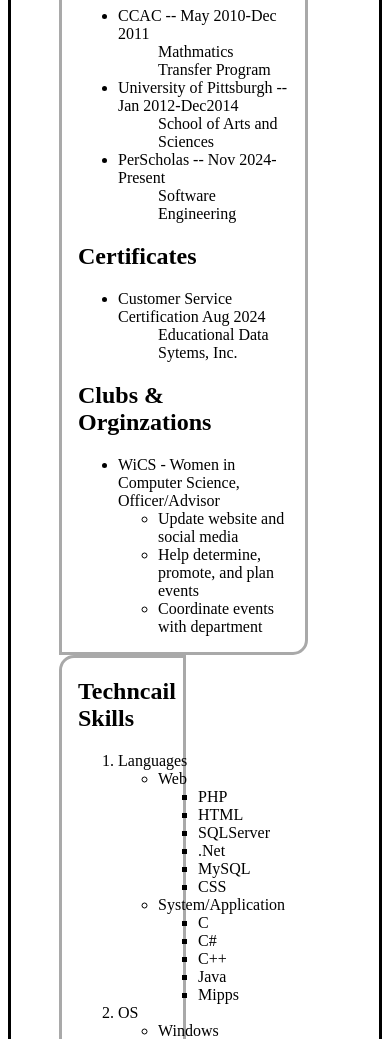
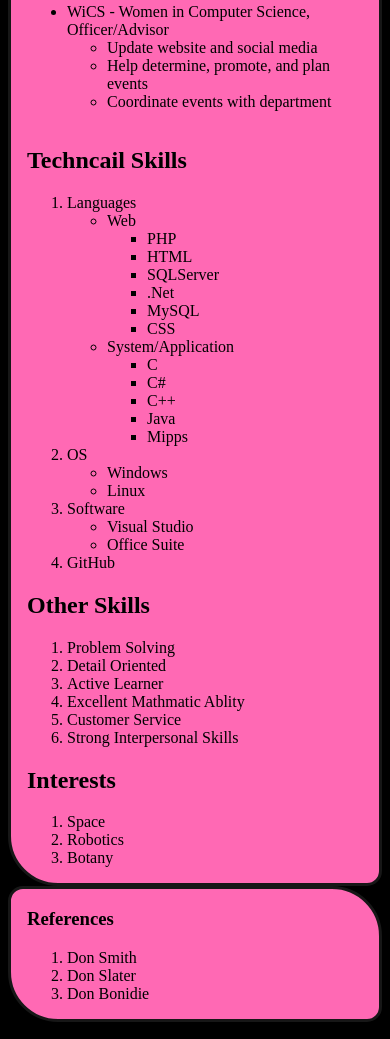
Before and after one commit to ElizabethAnnDavis/htmlResume, a plain HTML site: page index.html in a window 390 px wide. Shown: the part 961-2000 px from the top of the page. Drawn offline with Linux system fonts and the light colour scheme.

Commit message:
Fixed @media and made some stylistic changes

```diff
--- a/index.html
+++ b/index.html
@@ -15,7 +15,7 @@
             <div class="displayL">
                 <!-- Avatar -->
                  <div class="avatarImg">
-                    <img src="https://encrypted-tbn0.gstatic.com/images?q=tbn:ANd9GcSp3J3N9Cr47_ypIxE2qxm_tbKxIpWIqR-kBw&s" alt="">
+                    <img src="https://encrypted-tbn0.gstatic.com/images?q=tbn:ANd9GcSp3J3N9Cr47_ypIxE2qxm_tbKxIpWIqR-kBw&s" alt="" id="aImg">
                  </div>
 
                 <!--Languages-->
--- a/style.css
+++ b/style.css
@@ -1,6 +1,90 @@
+@media (max-width: 1580px){
+    .contentContainer{
+        border:solid rgb(23, 23, 23);
+        background-color: hotpink;
+        border-radius: 15px 50px;
+        /*height: 1200vh;*/
+        height:auto;
+        margin:auto;
+        display:flex;
+        justify-content: space-between;
+    }
+    .displayL{
+        border:solid rgb(23, 23, 23);
+        border-radius: 15px 0px 0px 50px;
+        width:18%;
+    }
+    .displayR{
+        border:solid rgb(23, 23, 23);
+        border-radius: 0px 50px 15px 0px;
+        width:82%;
+    }
+    .avatarImg{
+        margin:1em;
+    }
+}
+
+@media (max-width: 1380px){
+    .contentContainer{
+        border:solid rgb(23, 23, 23);
+        background-color: hotpink;
+        border-radius: 15px 50px;
+        /*height: 1200vh;*/
+        height:auto;
+        margin:auto;
+        display:flex;
+        justify-content: space-between;
+        flex-direction: row;
+    }
+    .displayL{
+        border:solid rgb(23, 23, 23);
+        border-radius: 15px 0px 0px 50px;
+        width:25%;
+        /*full screen*//*width:16%;*/
+    }
+    .displayR{
+        border:solid rgb(23, 23, 23);
+        border-radius: 0px 50px 15px 0px;
+        width:75%;
+    }
+    .avatarImg{
+        margin:0.5em;
+    }
+}
+
+@media (max-width: 780px){
+    .contentContainer{
+        border:solid rgb(23, 23, 23);
+        background-color: hotpink;
+        border-radius: 15px 50px;
+        /*height: 1200vh;*/
+        height:auto;
+        margin:auto;
+        display:flex;
+        justify-content: space-between;
+        flex-direction: row;
+    }
+    .displayL{
+        border:solid rgb(23, 23, 23);
+        border-radius: 15px 0px 0px 50px;
+        width:33%;
+        /*full screen*//*width:16%;*/
+    }
+    .displayR{
+        border:solid rgb(23, 23, 23);
+        border-radius: 0px 50px 15px 0px;
+        width:66%;
+    }
+    .avatarImg{
+        margin:0;
+    }
+}
+
 @media (max-width: 580px){
     .contentContainer{
-        border:solid black;
+        border:solid rgb(23, 23, 23);
+        background-color: hotpink;
+        border-radius: 15px 50px;
         /*height: 1200vh;*/
         height:auto;
         margin:auto;
@@ -9,17 +93,17 @@
         flex-direction: column-reverse;
     }
     .displayL{
-        border:solid lime;
-        margin-left:3em;
-        margin-right:0;
+        /*margin-left:3em;
+        margin-right:0;*/
         /*width:33%;*/
+        border:none;
         width:100%;
         /*display:none;*/
         /*full screen*//*width:16%;*/
     }
     .displayR{
-        border:solid blue;
-        margin-left:3em;
+        /*margin-left:3em;*/
+        border:none;
         width:100%;
     }
     .avatarImg{
@@ -27,63 +111,10 @@
     }
 }
 
-@media (max-width: 880px){
-    .contentContainer{
-        border:solid black;
-        /*height: 1200vh;*/
-        height:auto;
-        margin:auto;
-        display:flex;
-        justify-content: space-between;
-    }
-    .displayL{
-        border:solid lime;
-        width:33%;
-        /*full screen*//*width:16%;*/
-    }
-    .displayR{
-        border:solid blue;
-        width:66%;
-    }
-}
+/*----------------------------------------------------------------------------------*/
 
-@media (max-width: 1580px){
-    .contentContainer{
-        border:solid black;
-        /*height: 1200vh;*/
-        height:auto;
-        margin:auto;
-        display:flex;
-        justify-content: space-between;
-    }
-    .displayL{
-        border:solid lime;
-        width:16%;
-    }
-    .displayR{
-        border:solid blue;
-        width:83%;
-    }
-}
-.contentContainer{
-    border:solid black;
-    border-radius: 15px 50px;
-    /*height: 1200vh;*/
-    height:auto;
-    margin:auto;
-    display:flex;
-    justify-content: space-between;
-}
-.displayL{
-    border:solid darkgrey;
-    border-radius: 15px 0px 0px 50px;
-    width:33%;
-    /*full screen*//*width:16%;*/
-}
-.displayR{
-    border:solid darkgrey;
-    border-radius: 0px 50px 15px 0px;
-    width:66%;
+body{
+    background-color: black;
 }
 .aboutMeContainer{
     /*border:solid black;*/
@@ -127,6 +158,9 @@
 .avatarImg{
     border-radius: 15px 0px 0px 0px;
 }
+#aImg{
+    border-radius: 50%;
+}
 .skillsContainer{
     /*border:solid yellow;*/
     padding-left:1em;
@@ -150,4 +184,7 @@
     padding-left:1em;
     padding-right:1em;
     /*height: 50px;*/
+    background-color: hotpink;
+    border:solid rgb(23, 23, 23);
+    border-radius: 15px 50px;
 }
```
